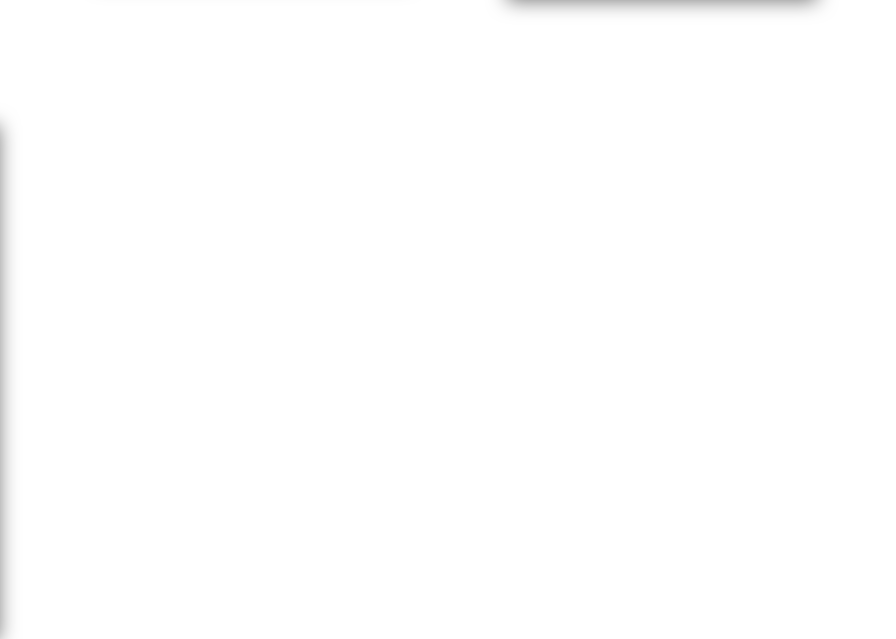
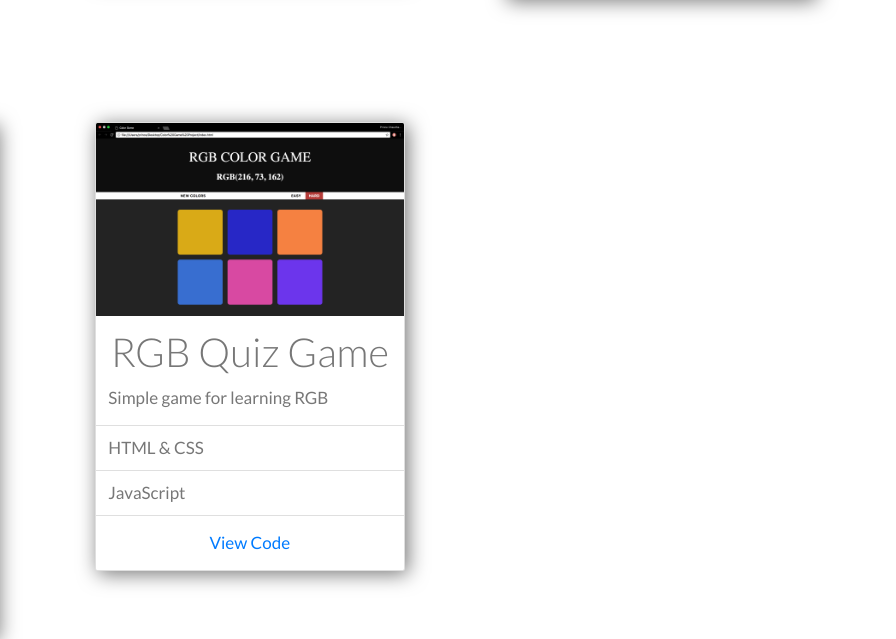
Before and after one commit to Pr1ncek/Pr1ncek.github.io, a plain HTML site: page index.html in a window 1280 px wide. Shown: the part 4260-4899 px from the top of the page, 384-1280 px from the left. Drawn offline with nearby package versions, Linux system fonts and the light colour scheme.

Commit message:
Added one more project to the project section

```diff
--- a/index.html
+++ b/index.html
@@ -222,6 +222,20 @@
                     <a href="https://github.com/Pr1ncek/Image-Gallery-Website"  target="blank" class="card-link">View Code</a>
                 </div>
             </div>
+            <div class="card">
+                <img class="card-img-top" src="images/project5.png" alt="Card image cap">
+                <div class="card-body">
+                    <h5 class="card-title">RGB Quiz Game</h5>
+                    <p class="card-text">Simple game for learning RGB</p>
+                </div>
+                <ul class="list-group list-group-flush">
+                    <li class="list-group-item">HTML & CSS</li>
+                    <li class="list-group-item">JavaScript</li>
+                </ul>
+                <div class="card-body text-center">
+                    <a href="https://github.com/Pr1ncek/RGB-Game-"  target="blank" class="card-link">View Code</a>
+                </div>
+            </div>
 
 
         </section>
```
Also changed, not shown: images/project5.png (added).
